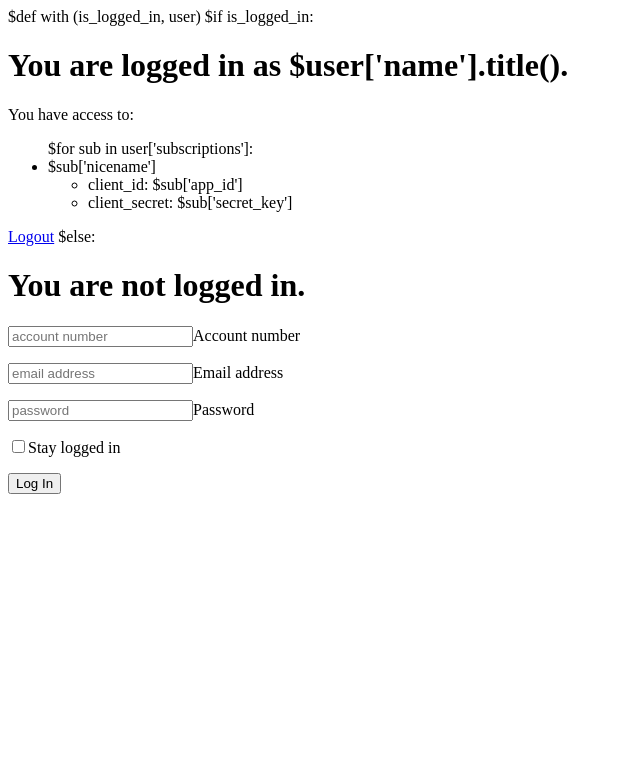
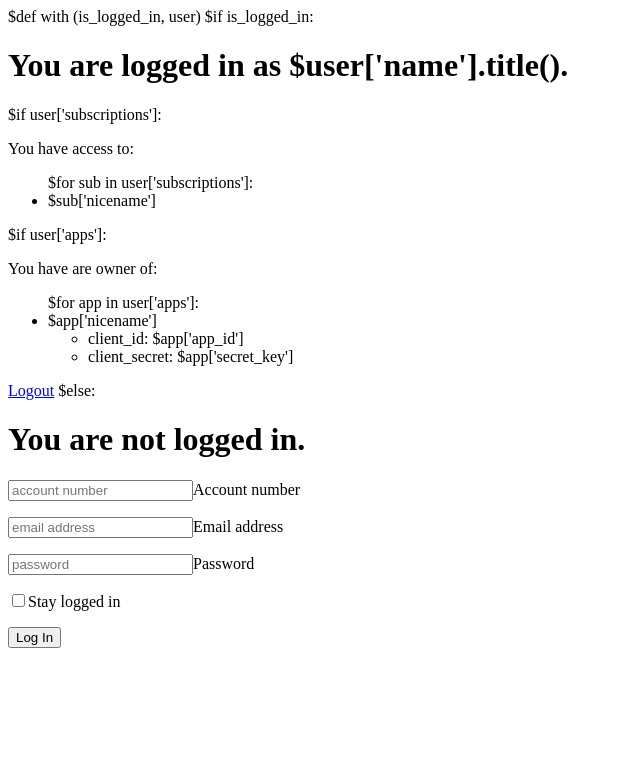
Before and after one commit to JoePelz/oauth-test, a Python web app: template provider/templates/home.html in a window 1280 px wide. Shown: the top 783 px of the page, without its empty margins (0-640 px from the left). Run offline with Jinja, Linux system fonts and the light colour scheme; the template is opened without the code that fills it, so the values that code supplies are empty.

Commit message:
clarified own/access permissions

```diff
--- a/provider/models/subscriptions.py
+++ b/provider/models/subscriptions.py
@@ -7,10 +7,10 @@ class Subscriptions(object):
         qvars = {
             'uid': user_id
         }
-        query = """SELECT *
+        query = """SELECT `S`.app_id, user_id, subscription_id, subscription_type, nicename
         FROM Subscriptions `S` JOIN Applications `A`
             ON `S`.app_id = `A`.app_id
-        WHERE user_id = $uid"""
+        WHERE `S`.user_id = $uid OR `A`.owner_id = $uid"""
         rows = self.db.query(query, vars=qvars)
         return list(rows)
 
--- a/provider/templates/home.html
+++ b/provider/templates/home.html
@@ -8,13 +8,20 @@ $def with (is_logged_in, user)
 <body>
 $if is_logged_in:
   <h1>You are logged in as $user['name'].title().</h1>
+  $if user['subscriptions']:
     <p>You have access to:</p>
     <ul>
       $for sub in user['subscriptions']:
-      <li>$sub['nicename']
+        <li>$sub['nicename']</li>
+    </ul>
+  $if user['apps']:
+    <p>You have are owner of:</p>
     <ul>
-          <li>client_id: $sub['app_id']</li>
-          <li>client_secret: $sub['secret_key']</li>
+      $for app in user['apps']:
+        <li>$app['nicename']
+          <ul>
+            <li>client_id: $app['app_id']</li>
+            <li>client_secret: $app['secret_key']</li>
           </ul>
         </li>
     </ul>
```
Also changed, not shown: provider/models/applications.py (+7 -0 lines), provider/server.py (+9 -0 lines). Lines whose indentation alone changed are shown as unchanged.
